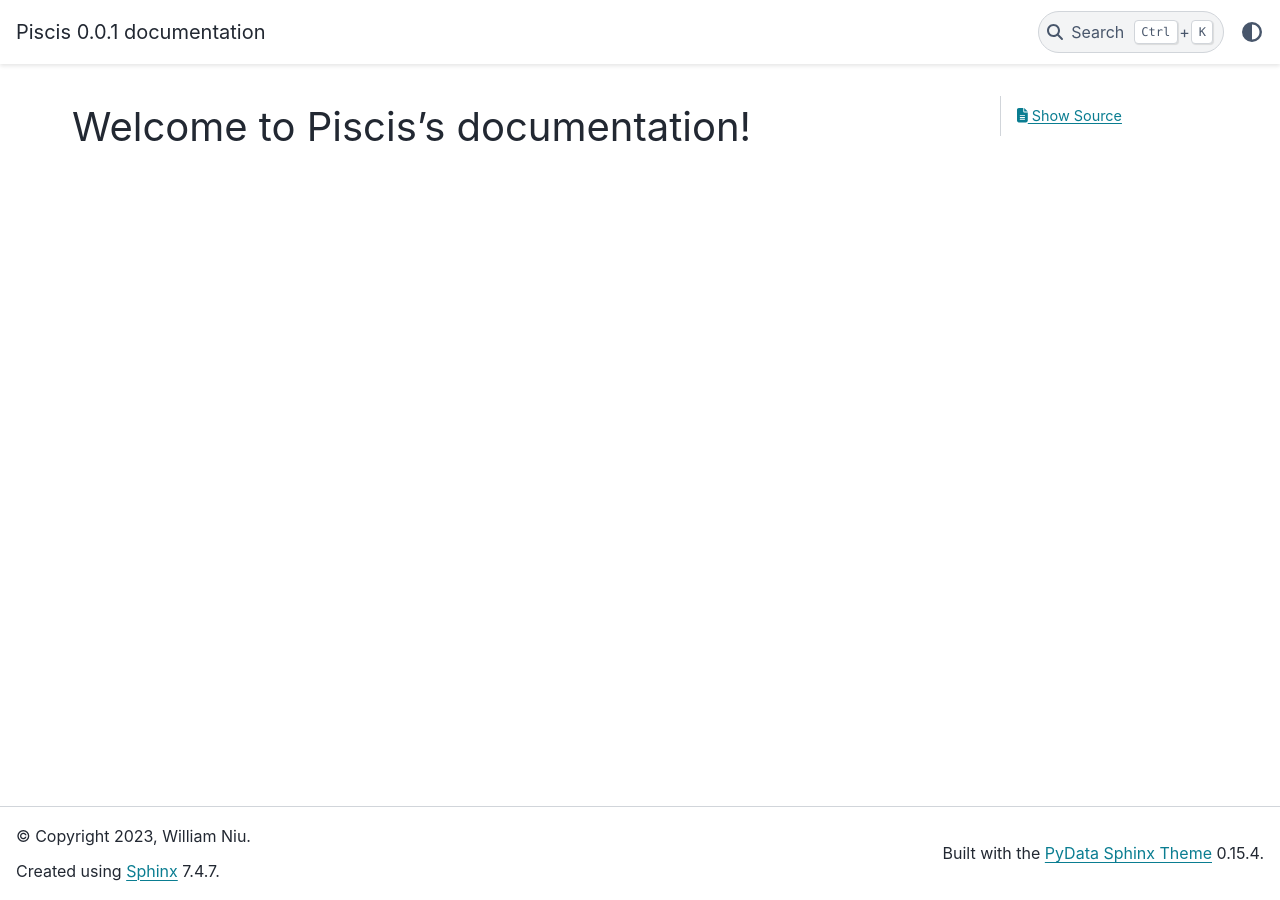
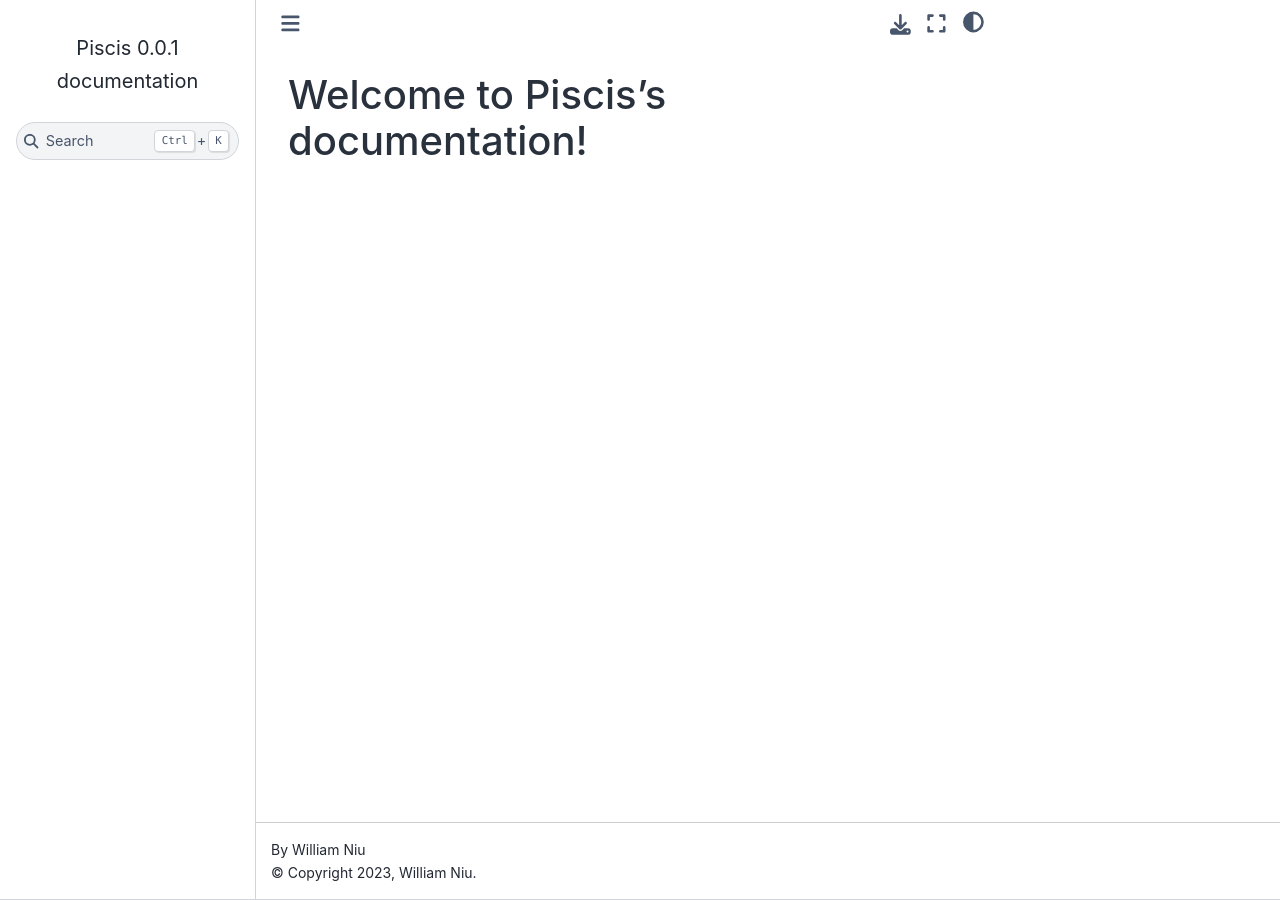
Before and after one commit to zjniu/Piscis, a Sphinx documentation site: the page built from docs/source/index.rst, in a window 1280 px wide. Built offline with Sphinx 7.4.7 and the Sphinx Book theme 1.1.4, drawn with Linux system fonts in a browser that asks for light colours.

Commit message:
Change Sphinx theme.

```diff
--- a/docs/source/conf.py
+++ b/docs/source/conf.py
@@ -21,5 +21,5 @@ autoapi_dirs = ['../../piscis']
 templates_path = ['_templates']
 exclude_patterns = []
 
-html_theme = 'pydata_sphinx_theme'
+html_theme = 'sphinx_book_theme'
 html_static_path = ['_static']
```
